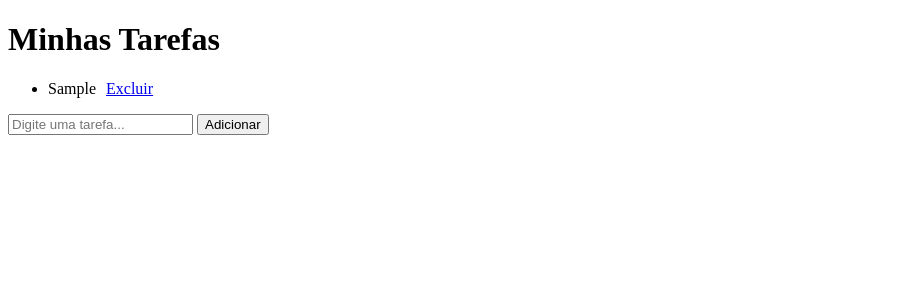
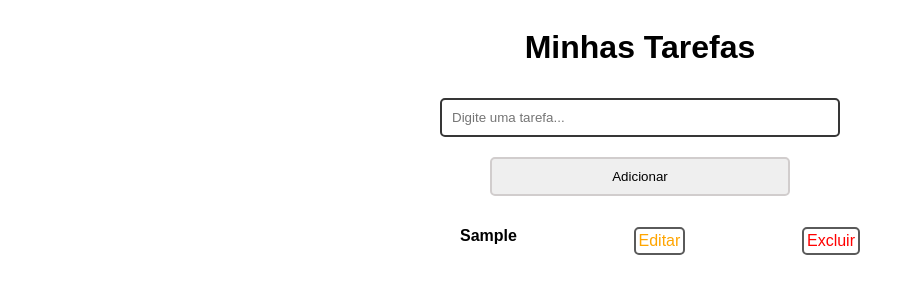
Before and after one commit to brunop6/Projeto-lista-de-tarefa, a plain HTML site: page Tarefas/src/index.html in a window 1280 px wide. Both pictures are taken after typing "Sample" into the empty fields and a click on the button "Adicionar". Shown: the whole page, without its empty margins (0-915 px from the left). Drawn offline with Linux system fonts and the light colour scheme.

Commit message:
Edição de Tarefas

```diff
--- a/Tarefas/build/index.js
+++ b/Tarefas/build/index.js
@@ -9,14 +9,21 @@ function listarTarefas() {
     tarefas.map((item, index) => {
         let todoElement = document.createElement("li");
         let tarefaText = document.createTextNode(item);
-        let linkElement = document.createElement("a");
-        let linkText = document.createTextNode("Excluir");
-        linkElement.setAttribute("href", "#");
-        linkElement.setAttribute("onclick", `deletarTarefa(${index})`);
-        linkElement.setAttribute("style", "margin-left: 10px");
-        linkElement.appendChild(linkText);
+        let editElement = document.createElement("a");
+        let editText = document.createTextNode("Editar");
+        let deleteElement = document.createElement("a");
+        let deleteText = document.createTextNode("Excluir");
+        editElement.setAttribute("href", "#");
+        editElement.setAttribute("onclick", `editarTarefa(${index})`);
+        editElement.setAttribute("style", "color: Orange;");
+        deleteElement.setAttribute("href", "#");
+        deleteElement.setAttribute("onclick", `deletarTarefa(${index})`);
+        deleteElement.setAttribute("style", "color: Red;");
+        editElement.appendChild(editText);
+        deleteElement.appendChild(deleteText);
         todoElement.appendChild(tarefaText);
-        todoElement.appendChild(linkElement);
+        todoElement.appendChild(editElement);
+        todoElement.appendChild(deleteElement);
         listElement.appendChild(todoElement);
     });
 }
@@ -33,13 +40,22 @@ function adicionarTarefa() {
         salvarDados();
     }
 }
-function salvarDados() {
-    localStorage.setItem("@listagemTarefas", JSON.stringify(tarefas));
+function editarTarefa(posicao) {
+    let newText = prompt("Renomeie a tarefa:");
+    if (newText.length < 3) {
+        return false;
+    }
+    tarefas[posicao] = newText;
+    listarTarefas();
+    salvarDados();
 }
 function deletarTarefa(posicao) {
     tarefas.splice(posicao, 1);
     listarTarefas();
     salvarDados();
 }
+function salvarDados() {
+    localStorage.setItem("@listagemTarefas", JSON.stringify(tarefas));
+}
 listarTarefas();
 buttonElement.onclick = adicionarTarefa;
--- /dev/null
+++ b/Tarefas/src/css/style.css
@@ -0,0 +1,82 @@
+:root{
+    --cinzaEscuro: #363636;
+    --cinzaClaro: #D1CDCD
+}
+*{
+    list-style: none;
+    text-decoration: none;
+    box-sizing: border-box;
+}
+
+body{
+    font-family: Arial, Helvetica, sans-serif;
+}
+
+.box{
+    display: flex;
+    justify-content: center;
+}
+#app{
+    display:flex;
+    flex-direction: column;
+    justify-content: center;
+    margin: auto;
+}
+h1{
+    text-align: center;
+}
+input[type="text"]{
+    outline: none;
+    border: 2px solid var(--cinzaEscuro);
+    border-radius: 5px;
+    display: block;
+    margin: 10px auto;
+    text-align: left;
+    padding: 10px;
+    width: 400px;
+    color: black;
+    transition: .5s;
+}
+input[type="text"]:focus{
+    border-color: var(--cinzaClaro);
+    box-shadow: 0 0 5px var(--cinzaEscuro);
+}
+button{
+    display: block;
+    outline: none;
+    border: 2px solid var(--cinzaClaro);
+    border-radius: 5px;
+    padding: 10px 10px;
+    margin: auto;
+    margin-top: 10px;
+    transition: .5s;
+    text-decoration: none;
+    width: 300px;
+}
+button:hover{
+    box-shadow: 0 0 5px var(--cinzaEscuro);
+    width: 400px;
+}
+ul{
+    display: flex;
+    flex-direction: column;
+    justify-content: center;
+}
+li{
+    display: flex;
+    flex-direction: row;
+    justify-content: space-between;
+    margin-top: 15px;
+    font-weight: bold;
+    width: 400px;
+}
+a{
+    border-style: solid;
+    border-color: rgb(90, 90, 90);
+    border-width: 2px;
+    border-radius: 5px;
+    padding: 3px;
+    margin-left: 10px;
+    font-weight: normal;
+    width: fit-content;
+}
--- a/Tarefas/src/index.html
+++ b/Tarefas/src/index.html
@@ -5,17 +5,20 @@
 	<meta charset="UTF-8">
 	<meta http-equiv="X-UA-Compatible" content="IE=edge">
 	<meta name="viewport" content="width=device-width, initial-scale=1.0">
+
+	<link rel="stylesheet" href="./css/style.css">
 	<title>Minhas Tarefas</title>
 </head>
 
 <body>
-	<h1>Minhas Tarefas</h1>
+	<div class="box">
+		<div id="app">
+			<h1>Minhas Tarefas</h1>
 
-	<div id="app">
-		<ul></ul>
-
-		<input type="text" placeholder="Digite uma tarefa..." />
-		<button>Adicionar</button>
+			<input type="text" placeholder="Digite uma tarefa..." />
+			<button>Adicionar</button>
+			<ul></ul>
+		</div>
 	</div>
 
 	<script src="../build/index.js"></script>
```
Also changed, not shown: 1 other file.
